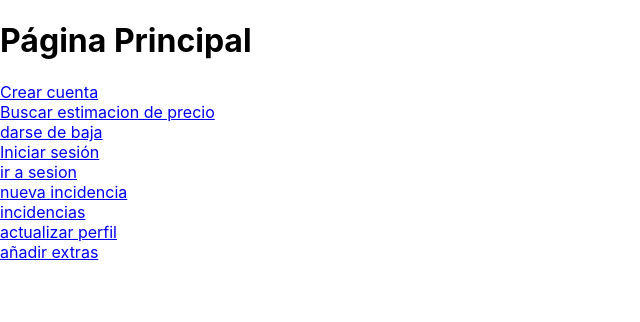
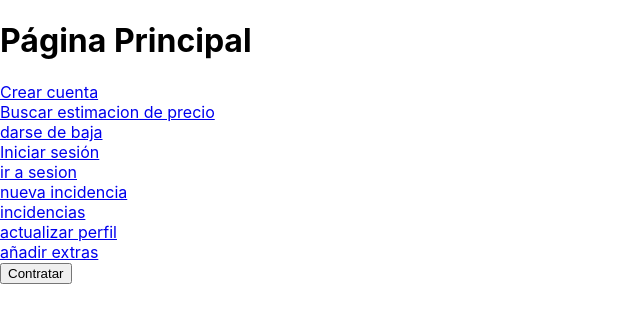
Before and after one commit to AlexanderAlvarezMarques/GS1-Final-Project, a React (Create React App) app: page / in a window 1280 px wide. Shown: the top 322 px of the page, without its empty margins (0-640 px from the left). Built offline with nearby package versions, Linux system fonts and the light colour scheme; no server answers; the database is empty.

Commit message:
Hecho y menos mal coño

```diff
--- a/src/componentes/PagePrincipal.js
+++ b/src/componentes/PagePrincipal.js
@@ -1,15 +1,20 @@
 import React, { Fragment, useState } from "react";
 import ReactDOM from "react-dom";
-import { Link } from "react-router-dom";
-import { Router, useHistory } from "react-router-dom";
+import { Router, Link, useHistory } from "react-router-dom";
 import { auth, firestore } from "../firebaseConfig";
 
 const PagePrincipal = () => {
   const [seg, getSeguro] = useState([]);
+  let history = useHistory();
+
+  const contratar = (e) => {
+    history.push("/contratarSeguro");
+  };
   //const list = document.getElementById("seguros");
-  let html=''
+  let html = "";
   const addSeguro = (seguro) => {
-     html += `<li>
+    html += `
+     <li>
       <div>
       Tipo de seguro: ${seguro.Tipo}
       <br></br>
@@ -18,14 +23,16 @@ const PagePrincipal = () => {
       Coberturas: ${seguro.Coberturas}
       <br></br>
       Precio: ${seguro.Precio}
+      <br></br>
       </div>
-                </li>`;
+      </li>
+                `;
     console.log(html);
     //list.innerHTML += html;
     ReactDOM.render(
-      <div dangerouslySetInnerHTML={{ __html:html}} />,
+      <div dangerouslySetInnerHTML={{ __html: html }} />,
       document.getElementById("seguros")
-    )
+    );
   };
 
   let i = 1;
@@ -63,7 +70,7 @@ const PagePrincipal = () => {
           <Link to={"/extras"}>añadir extras </Link>
           <br></br>
           <label id="seguros"></label>
-
+          <button onClick={contratar}> Contratar</button>
         </body>
       </html>
     </Fragment>
```
Also changed, not shown: 1 other file (tests, documents, lock files or other folders).
